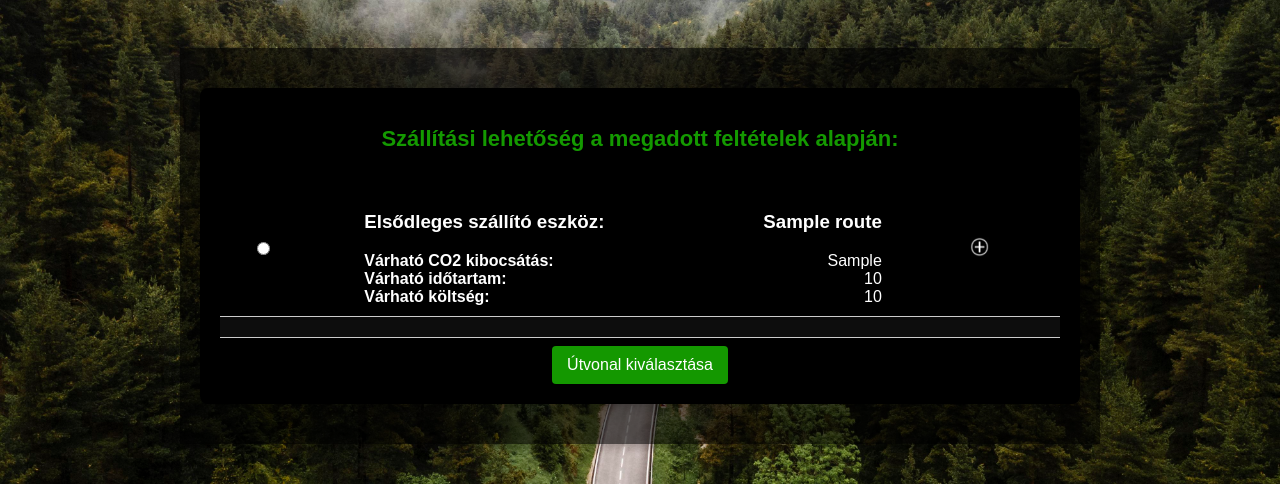
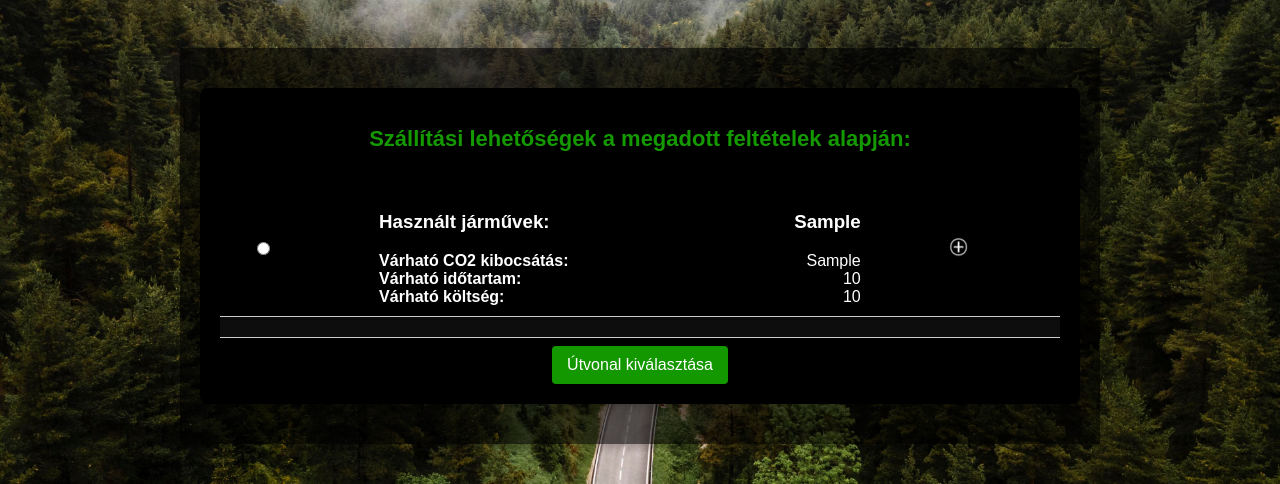
Before and after one commit to abiropatrik/Leafroute, a Django app: template leafroute/templates/internal/new_transport_route.html in a window 1280 px wide. Shown: the part 61-545 px from the top of the page. Run offline with Django 5.2, Linux system fonts and the light colour scheme; the template is opened without the code that fills it: values that come from a table or form of the project are taken from there, most other values are stand-ins (such as "Sample title", 1, 10 or a date in 2020).

Commit message:
new_transport_route design

```diff
--- a/leafroute/apps/internal/views.py
+++ b/leafroute/apps/internal/views.py
@@ -179,15 +179,19 @@ def new_transport_route(request):
     for route in routes:
         parts = RoutePart_ST.objects.using('stage').filter(route=route)
         total_emission = total_duration = total_cost = 0.0
+        used_vehicles = []
         for part in parts:
             vehicle, emission, user, duration, cost = tempshipment(part)
+            used_vehicles.append(vehicle.type if vehicle else 'N/A')
             total_emission += emission or 0.0
             total_duration += duration or 0.0
             total_cost += cost or 0.0
 
+        used_vehicles_str = " -> ".join(used_vehicles)
         if vehicle is not None and user is not None:
             routes_with_stats.append({
                 'route': route,
+                'used_vehicles': used_vehicles_str,
                 'expected_emission': round(total_emission, 2),
                 'expected_duration': round(total_duration, 2),
                 'expected_cost': round(total_cost, 2),
--- a/leafroute/templates/internal/new_transport_route.html
+++ b/leafroute/templates/internal/new_transport_route.html
@@ -18,7 +18,7 @@
     {% endif %}
 
     <div class="card">
-        <h2 class="card-title">Szállítási lehetőség a megadott feltételek alapján:</h2>
+        <h2 class="card-title">Szállítási lehetőségek a megadott feltételek alapján:</h2>
         <div class="table-responsive">
             <form method="post" id="select-route-form" class="form">
                 {% csrf_token %}
@@ -34,13 +34,13 @@
                                 <input type="radio" name="route" value="{{ item.route.route_id }}" id="route-{{ item.route.route_id }}">
                             </td>
                             <td style="padding-left: 4rem;">
-                                <label for="route-{{ item.route.route_id }}"><h3>Elsődleges szállító eszköz:</h3></label>
+                                <label for="route-{{ item.route.route_id }}"><h3>Használt járművek:</h3></label>
                                 <div><strong>Várható CO2 kibocsátás:</strong></div>
                                 <div><strong>Várható időtartam:</strong> </div>
                                 <div><strong>Várható költség:</strong></div>
                             </td>
                             <td style="padding-right: 4rem;">
-                                <label for="route-{{ item.route.route_id }}" style="text-align: right;"><h3>{{ item.route }}</h3></label>
+                                <label for="route-{{ item.route.route_id }}" style="text-align: right;"><h3>{{ item.used_vehicles }}</h3></label>
                                 <div style="text-align: right;">{{ item.expected_emission }}</div>
                                 <div style="text-align: right;">{{ item.expected_duration }}</div>
                                 <div style="text-align: right;">{{ item.expected_cost }}</div>
```
